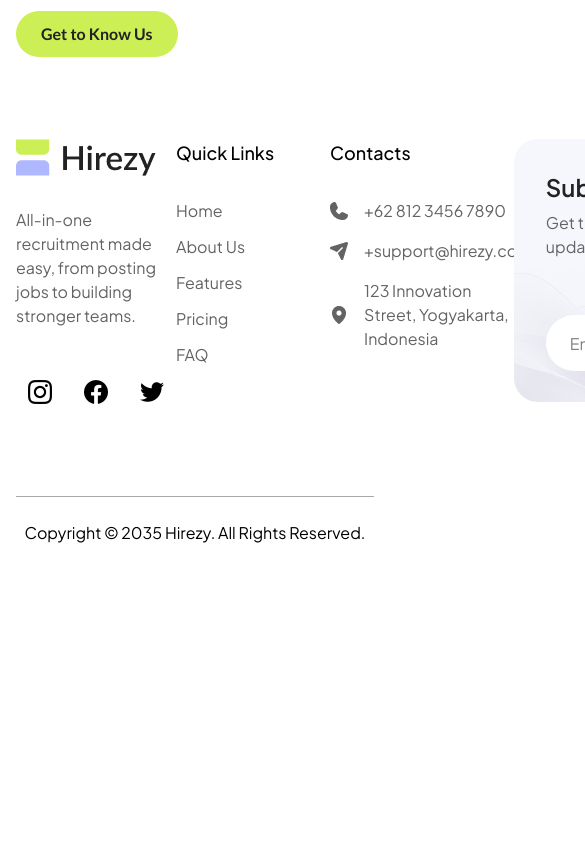
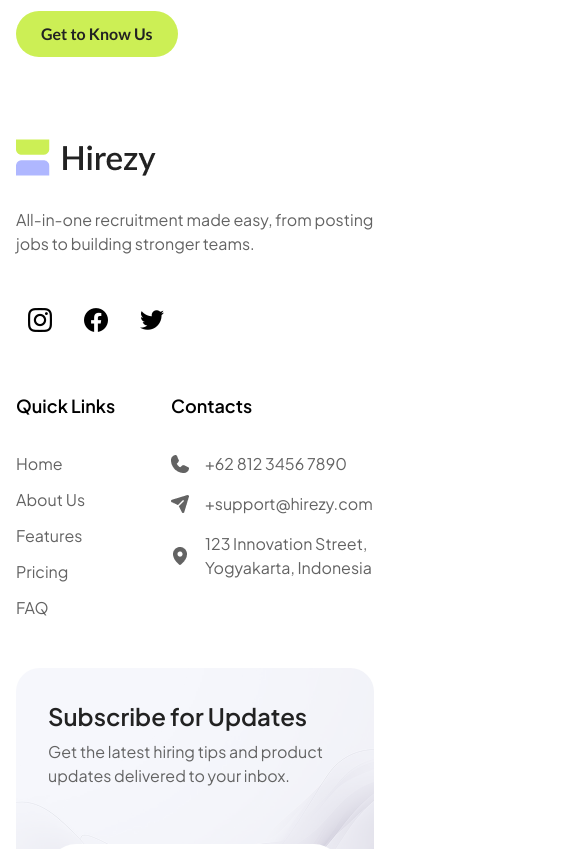
Before and after one commit to Bernardowert/project-hirezy, a Next.js app: page / in a window 390 px wide. Shown: the part 3560-4409 px from the top of the page, 585 px wide, since content can reach past the window. Before the commit the page ends 4129 px from the top, so only its background shows below. Built offline with nearby package versions, Linux system fonts and the light colour scheme.

Commit message:
finalizando responsivo para o footer

```diff
--- a/app/components/footer/infoTop.tsx
+++ b/app/components/footer/infoTop.tsx
@@ -86,8 +86,8 @@ const links = [
 
 export function InfoTop(){
     return(
-        <div className="flex items-start justify-between">
-               <div className="w-full max-w-87.5">
+        <div className="flex gap-12 flex-col tablet:gap-4 tablet:grid tablet:grid-cols-2 tablet:gap-y-4 laptop:flex laptop:flex-row  laptop:gap-0 laptop:items-start laptop:justify-between">
+               <div className="w-full tablet:max-w-87.5">
                      <Link href="/">
                         <Image
                           src={logo}
@@ -117,7 +117,7 @@ export function InfoTop(){
                       {
                         links.map(({title, linkPath},index) => (
                            <div key={index}>
-                               <strong className="text-nowrap text-lg font-medium block mb-8">{title}</strong>
+                               <strong className="text-nowrap text-lg font-semibold block mb-8">{title}</strong>
                                <ul className={`${index === 0 ? "space-y-3" : "space-y-4"}`}>
                                    {
                                      linkPath.map((item, index) => (
--- a/app/components/footer/newsletter.tsx
+++ b/app/components/footer/newsletter.tsx
@@ -10,7 +10,7 @@ function handleSubmit(e: SyntheticEvent<HTMLFormElement>) {
 }
 
     return(
-        <div className="bg-bgForm bg-blue-300 w-full max-w-111.75 h-65.75 rounded-3xl p-8">
+        <div className="bg-bgForm bg-blue-300 bg-cover bg-no-repeat w-full laptop:max-w-111.75 h-65.75 rounded-3xl p-8 col-span-2">
             <h3 className="text-2xl text-black-500 font-semibold mb-2">Subscribe for Updates</h3>
             <p className="text-grey-500">Get the latest hiring tips and product updates delivered to your inbox.</p>
             <form onSubmit={handleSubmit} className="mt-14 flex items-center justify-between gap-4 h-14 bg-white rounded-4xl pr-2">
```
